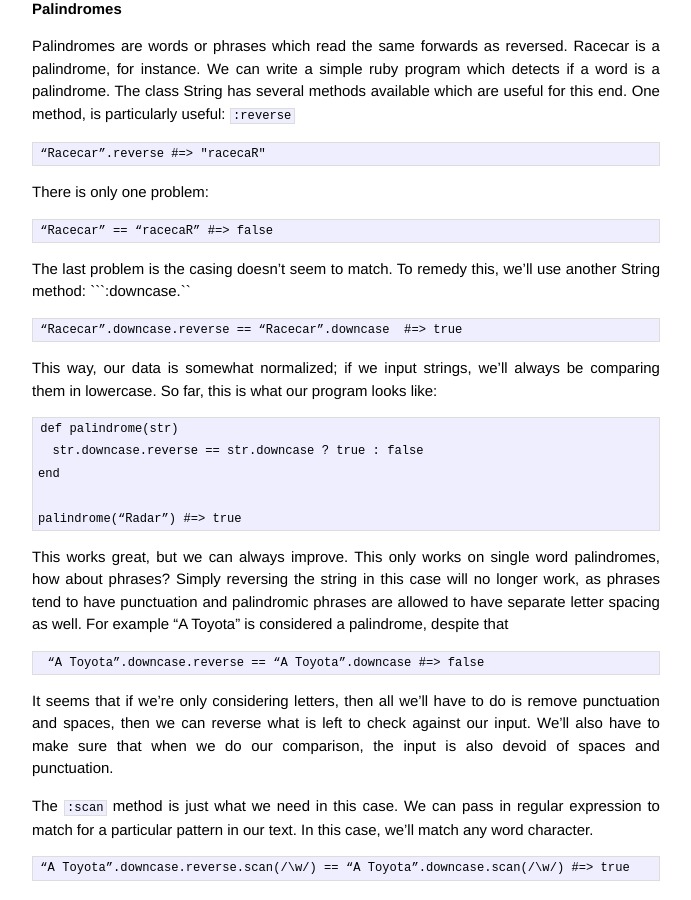
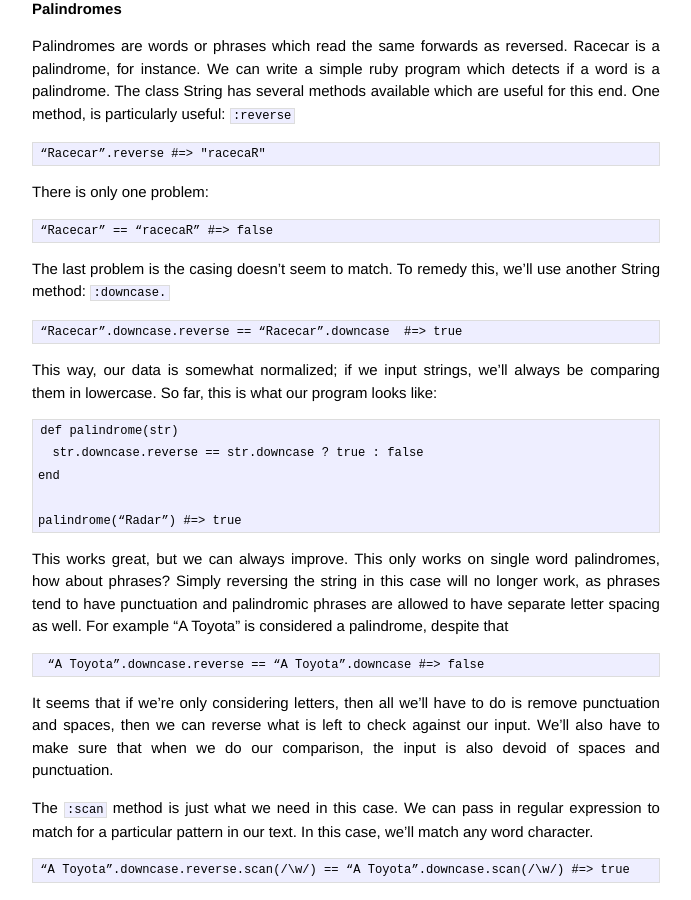
Before and after one commit to rubybeginnerstrack/class, a Jekyll site: the page built from _posts/2014-10-15-basic-data-types.markdown, in a window 1280 px wide and 900 px high, scrolled down 2931 px. Shown: the whole window, without its empty margins (294-985 px from the left). Built offline with Jekyll 4.4.1, drawn with Linux system fonts in a browser that asks for light colours; Markdown is read by kramdown in place of the engine named in the settings; a script that is not in the unit is left out.

Commit message:
corrects formatting of code snippets

````diff
--- a/_posts/2014-10-15-basic-data-types.markdown
+++ b/_posts/2014-10-15-basic-data-types.markdown
@@ -125,7 +125,7 @@
 “Racecar” == “racecaR” #=> false
 ```
 
-The last problem is the casing doesn’t seem to match. To remedy this, we’ll use another String method: ```:downcase.``
+The last problem is the casing doesn’t seem to match. To remedy this, we’ll use another String method: ```:downcase.```
 ```
 “Racecar”.downcase.reverse == “Racecar”.downcase  #=> true
 ```
@@ -165,12 +165,12 @@
 ```
 
 Now we can do something like this:
-```
-“racecar”.palindrome?                  #=> true
-“A Toyota”.palindrome?                 #=> true
-“No lemons, no melon.”.palindrome?     #=> true
-“He won a Toyota now, eh?”.palindrome? #=> true
-```
+
+	“racecar”.palindrome?                  #=> true
+	“A Toyota”.palindrome?                 #=> true
+	“No lemons, no melon.”.palindrome?     #=> true
+	“He won a Toyota now, eh?”.palindrome? #=> true
+
 
 Pretty neat, right?
 
````
